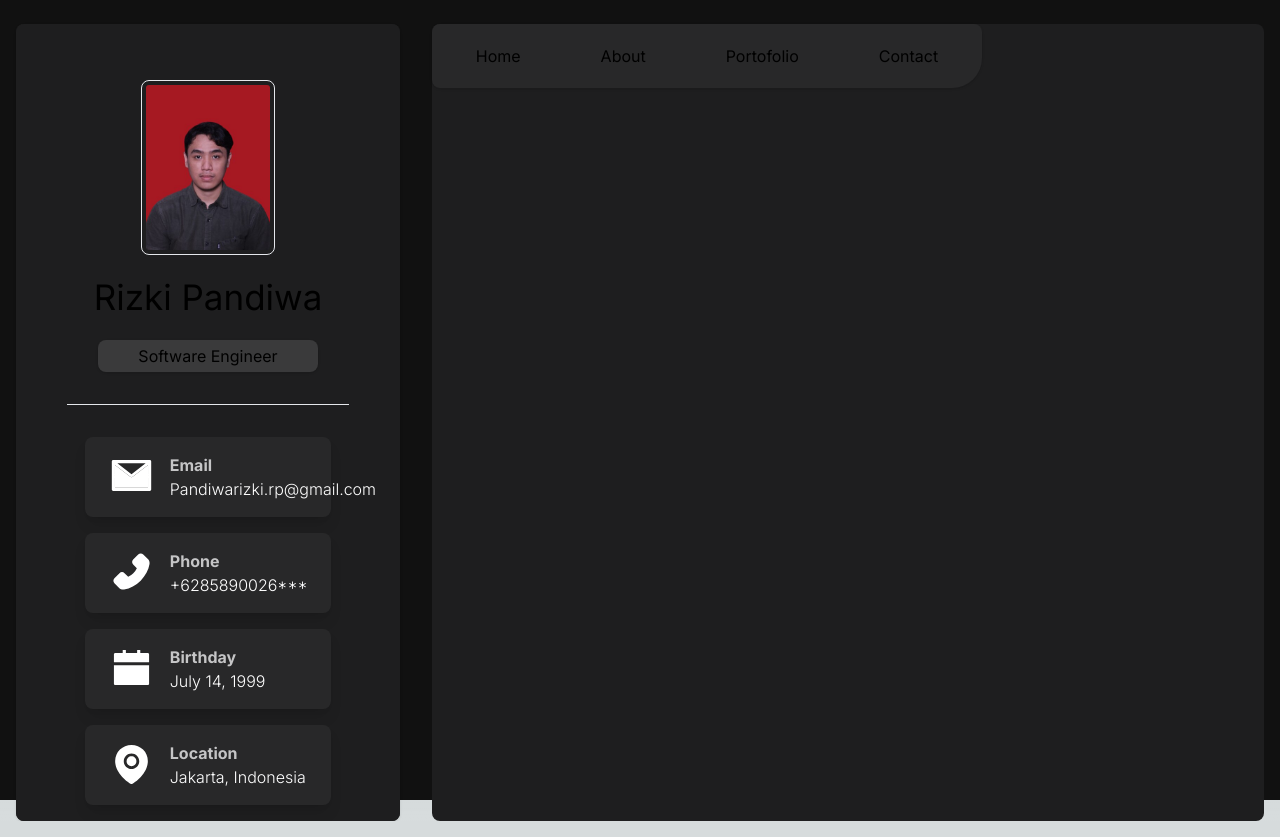
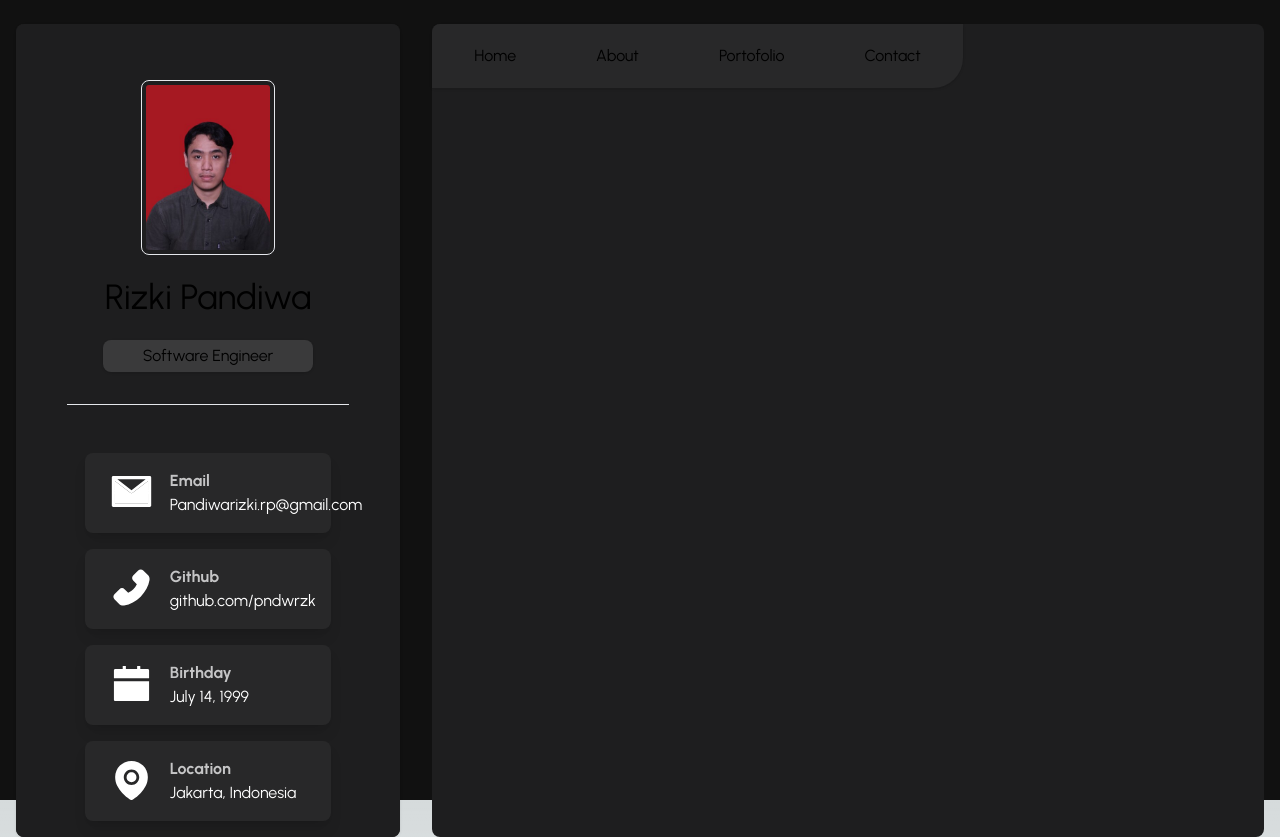
Before and after one commit to pndwrzk/pandiwa-web, a Next.js app: page /about in a window 1280 px wide. Built offline with nearby package versions, Linux system fonts and the light colour scheme.

Commit message:
change font global

```diff
--- a/src/app/globals.css
+++ b/src/app/globals.css
@@ -18,6 +18,7 @@
 
 body {
   color: rgb(var(--foreground-rgb));
+  font-family: "urbanist" !important;
   background: linear-gradient(
       to bottom,
       transparent,
--- a/src/app/layout.tsx
+++ b/src/app/layout.tsx
@@ -2,7 +2,6 @@ import type { Metadata } from "next";
 import { Inter } from "next/font/google";
 import "./globals.css";
 import Sidebar from "@/components/sidebar";
-import Link from "next/link";
 import Navbar from "@/components/navbar";
 
 const inter = Inter({ subsets: ["latin"] });
@@ -19,6 +18,12 @@ export default function RootLayout({
 }) {
   return (
     <html lang="en">
+      <head>
+        <link
+          href="https://fonts.googleapis.com/css2?family=Urbanist:wght@400;600;700&display=swap"
+          rel="stylesheet"
+        />
+      </head>
       <body className={inter.className}>
         <div className="flex flex-wrap lg:h-screen h-full w-full  py-2  bg-[#111111]">
           <div className="w-full sm:w-full md:w-full lg:w-full xl:w-[30%]  m-4 bg-[#1E1E1F]  rounded-lg">
--- a/src/components/navbar.tsx
+++ b/src/components/navbar.tsx
@@ -10,7 +10,7 @@ function Navbar() {
     setIsOpen(val);
   };
   return (
-    <div className="bg-[#1E1E1F]  rounded-lg shadow flex flex-col  items-center justify-between  lg:bg-[#282829]  rounded-tl-lg lg:rounded-br-[30px] w-full lg:w-[550px]">
+    <div className="bg-[#1E1E1F]   shadow flex flex-col  items-center justify-between  lg:bg-[#282829]  rounded-tl-lg lg:rounded-br-[30px] w-full lg:w-[531px]">
       <div className="flex md:hidden p-3 w-full bg-[#282829] rounded-t-lg">
         <button onClick={() => toggleNavbar(isOpen ? false : true)}>
           {isOpen ? (
@@ -29,7 +29,7 @@ function Navbar() {
       >
         <Link
           href="/"
-          className="block md:inline-block  hover:font-bold  px-3 lg:px-10 py-3 lg:py-5 hover:bg-white hover:text-black  md:border-none"
+          className="block md:inline-block  hover:font-bold  px-3 lg:px-10 py-3 lg:py-5 hover:bg-white hover:text-black hover:rounded-tl-lg  md:border-none"
         >
           Home
         </Link>
--- a/src/components/sidebar.tsx
+++ b/src/components/sidebar.tsx
@@ -28,7 +28,8 @@ function Sidebar() {
         Software Engineer
       </div>
       <hr className="w-[80%] my-8" />
-      <div className="flex  shadow-lg bg-[#282829] rounded-lg lg:w-[70%] w-full ">
+
+      <div className="flex  shadow-lg bg-[#282829] rounded-lg lg:w-[70%] w-full mt-4">
         <div className="flex items-center text-center  text-white pl-6">
           <AiTwotoneMail className="text-[45px] m-auto mt-4" />
         </div>
@@ -43,8 +44,8 @@ function Sidebar() {
           <AiFillPhone className="text-[45px] m-auto mt-4" />
         </div>
         <div className="flex-grow p-4">
-          <p className="font-bold text-[#C5C5C6]">Phone</p>
-          <p className="font-light text-white">+6285890026***</p>
+          <p className="font-bold text-[#C5C5C6]">Github</p>
+          <p className="font-light text-white">github.com/pndwrzk</p>
         </div>
       </div>
 
```
